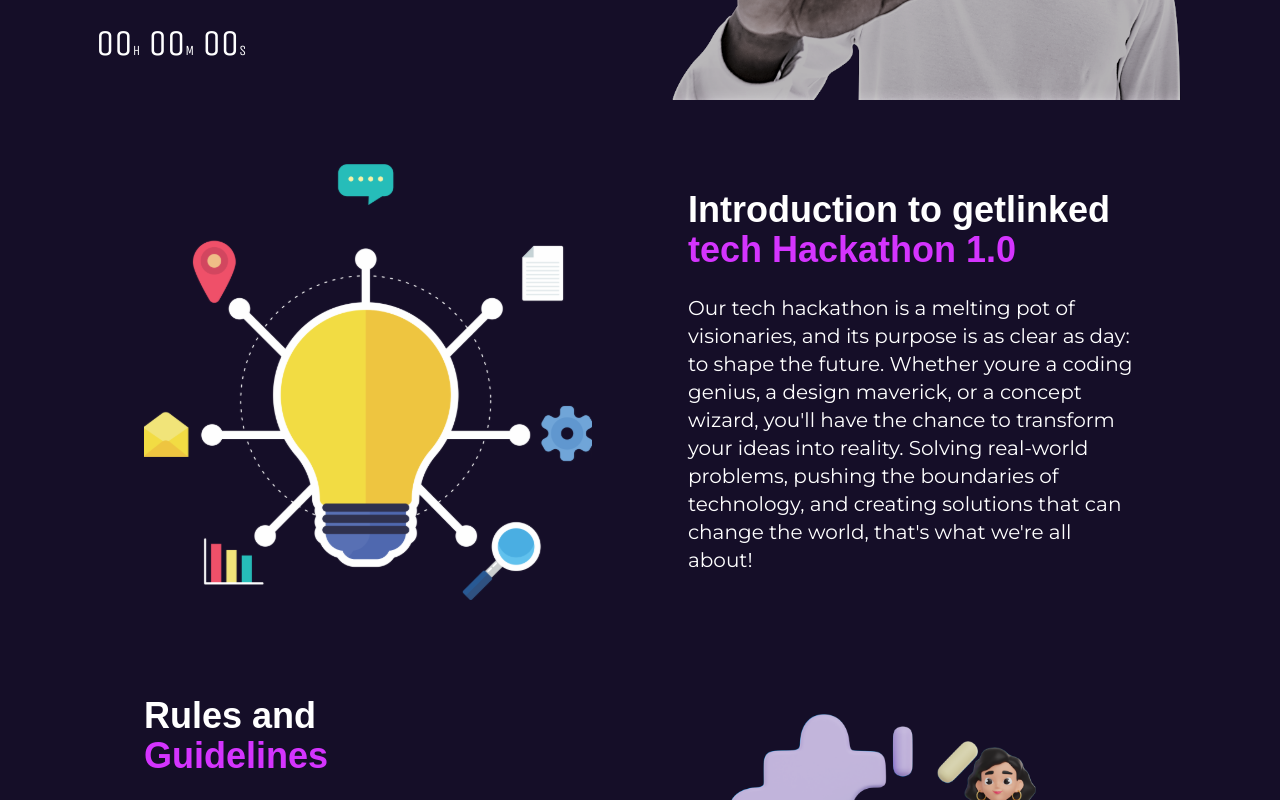
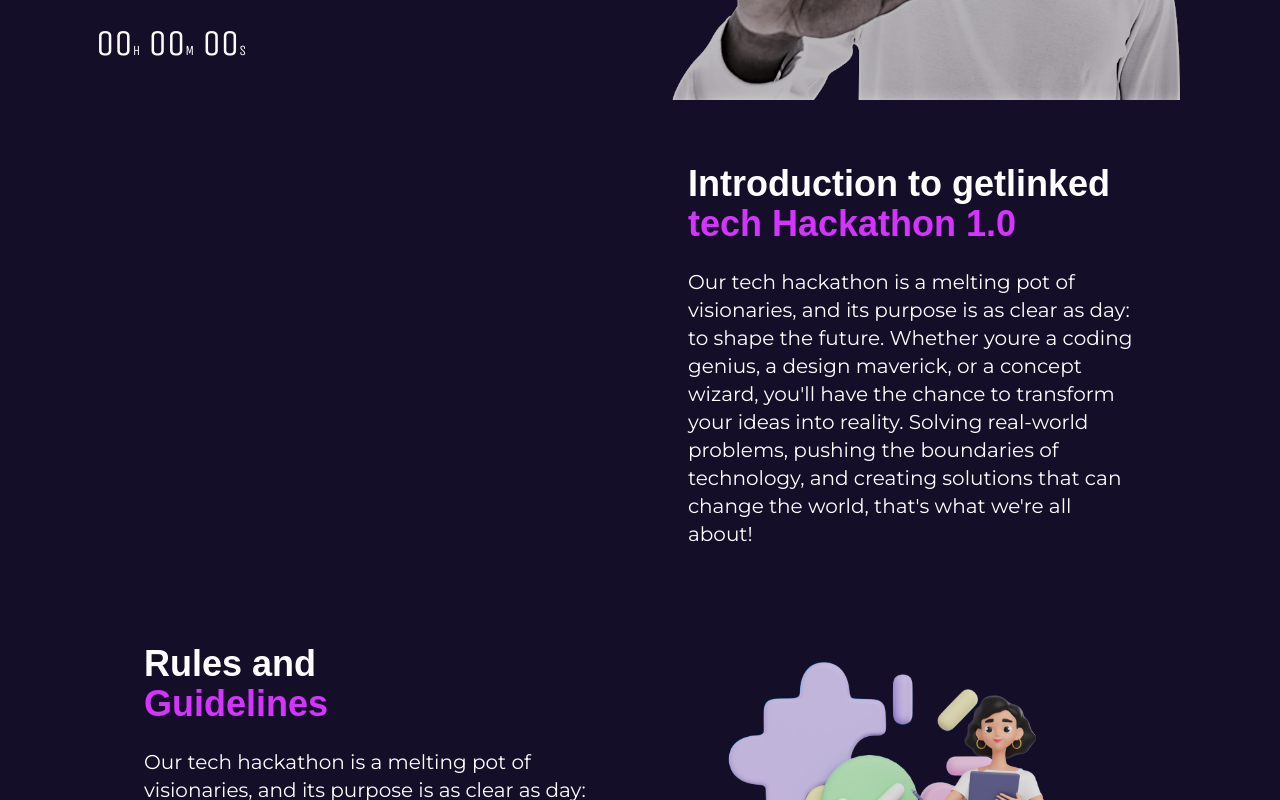
Before and after one commit to RalphFred/getlinked, a React (Vite) app: page / in a window 1280 px wide. Shown: the part 576-1376 px from the top of the page. Built offline with nearby package versions, Linux system fonts and the light colour scheme; a web font is replaced by a local one.

Commit message:
Some things

```diff
--- a/src/components/Intro.jsx
+++ b/src/components/Intro.jsx
@@ -1,10 +1,10 @@
-import thebigIdea from "../assets/thebigIdea.svg";
+// import thebigIdea from "../assets/thebigIdea.svg";
 
 export default function Intro() {
   return (
     <div className="bg-dark-purple text-white px-6 py-12 lg:py-8 lg:px-24 flex flex-col lg:flex-row lg:items-center">
       <div className="pb-10 lg:pb-0 lg:w-2/4 lg:px-12">
-        <img src={thebigIdea} alt="Image" className="w-full"/>
+        {/* <img src={thebigIdea} alt="Image" className="w-full"/> */}
       </div>
       <div className="text-center lg:text-left lg:w-2/4 lg:px-12">
         <h2 className="text-2xl lg:text-4xl font-extrabold font-clash mb-6">Introduction to getlinked <br /> <span className="text-lighter-purple">tech Hackathon 1.0</span> </h2>
```
